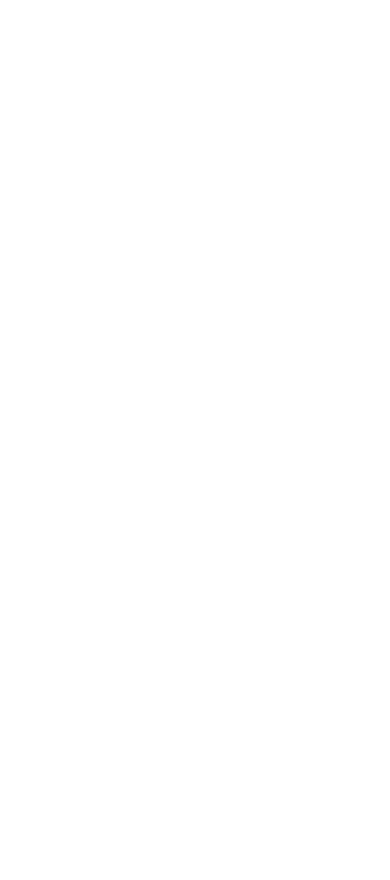
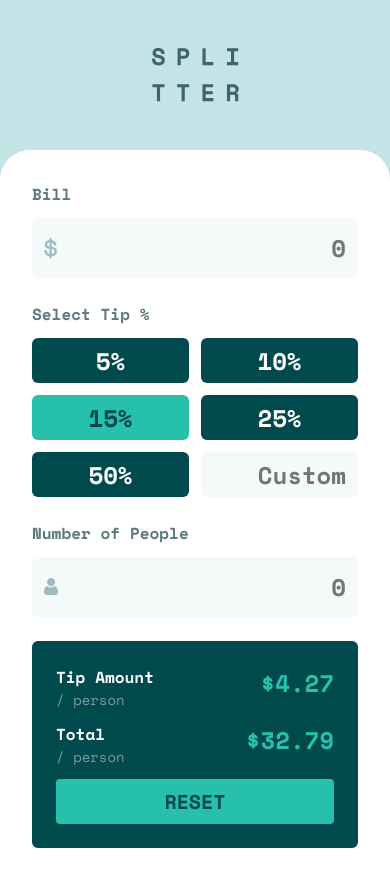
Before and after one commit to devferx/tip-calculator-app, a React (Vite) app: page / in a window 390 px wide. Before the commit the page ends 844 px from the top, so only its background shows below. Built offline with nearby package versions, Linux system fonts and the light colour scheme.

Commit message:
:lipstick: [ADD] Mobile View

```diff
--- a/index.html
+++ b/index.html
@@ -4,6 +4,12 @@
     <meta charset="UTF-8" />
     <meta name="viewport" content="width=device-width, initial-scale=1.0" />
     <title>Vite App</title>
+    <link rel="preconnect" href="https://fonts.googleapis.com" />
+    <link rel="preconnect" href="https://fonts.gstatic.com" crossorigin />
+    <link
+      href="https://fonts.googleapis.com/css2?family=Space+Mono:wght@400;700&display=swap"
+      rel="stylesheet"
+    />
   </head>
   <body>
     <div id="root"></div>
--- a/src/App.jsx
+++ b/src/App.jsx
@@ -1,9 +1,13 @@
-import { useState } from "react";
+import { Header } from "./components/Header";
+import { TipCalc } from "./components/TipCalc";
 
 function App() {
-  const [count, setCount] = useState(0);
-
-  return <div className="App"></div>;
+  return (
+    <>
+      <Header />
+      <TipCalc />
+    </>
+  );
 }
 
 export default App;
--- /dev/null
+++ b/src/components/Header.jsx
@@ -0,0 +1,12 @@
+import React from "react";
+
+import logo from "../assets/logo.svg";
+import "../styles/components/Header.css";
+
+export const Header = () => {
+  return (
+    <header className="header">
+      <img src={logo} alt="Logo" />
+    </header>
+  );
+};
--- /dev/null
+++ b/src/components/TipCalc.jsx
@@ -0,0 +1,57 @@
+import React from "react";
+
+import "../styles/components/TipCalc.css";
+
+export const TipCalc = () => {
+  return (
+    <section className="tipCalc">
+      <div className="form-control">
+        <p className="tipCalc__label">Bill</p>
+        <input
+          className="tipCalc__input tipCalc__input--bg tipCalc__input--bg-dollar"
+          type="text"
+          placeholder="0"
+        />
+      </div>
+
+      <div>
+        <p className="tipCalc__label">Select Tip %</p>
+        <div className="tipCalc__tip-grid">
+          <button>5%</button>
+          <button>10%</button>
+          <button className="active">15%</button>
+          <button>25%</button>
+          <button>50%</button>
+          <input className="tipCalc__input" type="text" placeholder="Custom" />
+        </div>
+      </div>
+
+      <div className="form-control">
+        <p className="tipCalc__label">Number of People</p>
+        <input
+          className="tipCalc__input tipCalc__input tipCalc__input--bg tipCalc__input--bg-person"
+          type="text"
+          placeholder="0"
+        />
+      </div>
+
+      <div className="tipCalc__result">
+        <div className="tipCalc__result__item">
+          <div className="tipCalc__result__item__info">
+            <p>Tip Amount</p>
+            <p>/ person</p>
+          </div>
+          <p className="tipCalc__result__item__amount">$4.27</p>
+        </div>
+        <div className="tipCalc__result__item">
+          <div className="tipCalc__result__item__info">
+            <p>Total</p>
+            <p>/ person</p>
+          </div>
+          <p className="tipCalc__result__item__amount">$32.79</p>
+        </div>
+        <button className="tipCalc__result__reset-btn">Reset</button>
+      </div>
+    </section>
+  );
+};
--- a/src/index.css
+++ b/src/index.css
@@ -1,13 +1,27 @@
-body {
-  margin: 0;
-  font-family: -apple-system, BlinkMacSystemFont, 'Segoe UI', 'Roboto', 'Oxygen',
-    'Ubuntu', 'Cantarell', 'Fira Sans', 'Droid Sans', 'Helvetica Neue',
-    sans-serif;
-  -webkit-font-smoothing: antialiased;
-  -moz-osx-font-smoothing: grayscale;
+:root {
+  --strong-cyan: hsl(172, 67%, 45%);
+  --very-dark-cyan: hsl(183, 100%, 15%);
+  --grayish-cyan-700: hsl(186, 14%, 43%);
+  --grayish-cyan-600: hsl(184, 14%, 56%);
+  --grayish-cyan-200: hsl(185, 41%, 84%);
+  --grayish-cyan-100: hsl(189, 41%, 97%);
+  --white: hsl(0, 0%, 100%);
+
+  --form-input: 24px;
+  --base-font: "Space Mono", monospace;
 }
 
-code {
-  font-family: source-code-pro, Menlo, Monaco, Consolas, 'Courier New',
-    monospace;
+* {
+  padding: 0;
+  margin: 0;
+  box-sizing: border-box;
 }
+
+html {
+  font-family: var(--base-font);
+  font-size: 16px;
+}
+
+body {
+  background: var(--grayish-cyan-200);
+}
--- /dev/null
+++ b/src/styles/components/Header.css
@@ -0,0 +1,6 @@
+.header {
+  display: flex;
+  align-items: center;
+  justify-content: center;
+  height: 150px;
+}
--- /dev/null
+++ b/src/styles/components/TipCalc.css
@@ -0,0 +1,122 @@
+.tipCalc {
+  background: white;
+  display: flex;
+  flex-direction: column;
+  gap: 24px;
+  width: 100%;
+  min-height: calc(100vh - 150px);
+  border-top-left-radius: 30px;
+  border-top-right-radius: 30px;
+  padding: 32px;
+}
+
+.tipCalc__label {
+  font-weight: bold;
+  color: var(--grayish-cyan-700);
+}
+
+.tipCalc__input {
+  width: 100%;
+  padding: 12px;
+  border: none;
+  font-size: var(--form-input);
+  font-family: var(--base-font);
+  font-weight: bold;
+  border-radius: 6px;
+  color: var(--very-dark-cyan);
+  background-color: var(--grayish-cyan-100);
+  text-align: right;
+}
+.tipCalc__input::placeholder {
+  font-size: var(--form-input);
+}
+.tipCalc__input.tipCalc__input--bg {
+  background-repeat: no-repeat;
+  background-size: 14px;
+  background-position: center left 12px;
+  padding-left: 30px;
+}
+.tipCalc__input.tipCalc__input--bg.tipCalc__input--bg-dollar {
+  background-image: url("../../assets/icon-dollar.svg");
+}
+.tipCalc__input.tipCalc__input--bg.tipCalc__input--bg-person {
+  background-image: url("../../assets/icon-person.svg");
+}
+
+.tipCalc__tip-grid {
+  margin-top: 12px;
+  display: grid;
+  grid-template-columns: 1fr 1fr;
+  grid-auto-rows: 45px;
+  gap: 12px;
+}
+
+.tipCalc__tip-grid button {
+  width: 100%;
+  height: 100%;
+  border: none;
+  background: var(--very-dark-cyan);
+  color: white;
+  cursor: pointer;
+  border-radius: 6px;
+  font-weight: bold;
+  font-size: var(--form-input);
+  font-family: var(--base-font);
+}
+
+.tipCalc__tip-grid button.active {
+  background: var(--strong-cyan);
+  color: var(--very-dark-cyan);
+}
+
+.tipCalc__tip-grid input {
+  width: 100%;
+}
+
+.tipCalc__result {
+  display: grid;
+  gap: 12px;
+  width: 100%;
+  padding: 24px;
+  background-color: var(--very-dark-cyan);
+  border-radius: 6px;
+}
+.tipCalc__result__item {
+  display: flex;
+}
+
+.tipCalc__result__item__info {
+  flex: 1;
+}
+.tipCalc__result__item__info p:first-child {
+  color: white;
+  font-weight: bold;
+}
+.tipCalc__result__item__info p:last-child {
+  color: var(--grayish-cyan-600);
+  font-size: 14px;
+}
+.tipCalc__result__item__amount {
+  font-weight: bold;
+  font-size: var(--form-input);
+  color: var(--strong-cyan);
+}
+.tipCalc__result__reset-btn {
+  border: none;
+  font-weight: bold;
+  font-size: 20px;
+  color: var(--very-dark-cyan);
+  font-family: var(--base-font);
+  background: var(--strong-cyan);
+  text-transform: uppercase;
+  width: 100%;
+  border-radius: 4px;
+  padding: 8px;
+  cursor: pointer;
+}
+
+.form-control {
+  display: flex;
+  flex-direction: column;
+  gap: 12px;
+}
```
